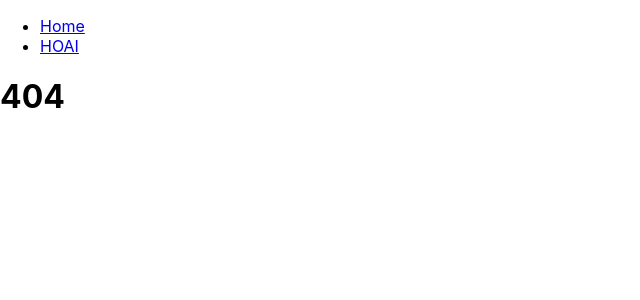
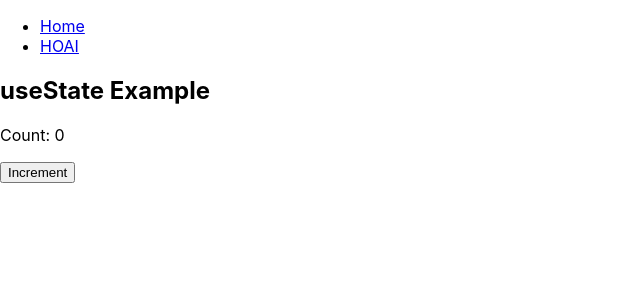
Before and after one commit to vfzac/vfpages, a React (Create React App) app: page /vfpages/HOAI in a window 1280 px wide. Before the commit this address had no page. Shown: the top 300 px of the page, without its empty margins (0-640 px from the left). Built offline with nearby package versions, Linux system fonts and the light colour scheme.

Commit message:
added test content for HOAI page

```diff
--- a/src/App.js
+++ b/src/App.js
@@ -8,9 +8,9 @@
 
 const App = () => {
   return (
-    <BrowserRouter>
-      <Routes>
-        <Route path="/" element={<Layout />}>
+    <BrowserRouter basename="/vfpages">
+      <Routes >
+        <Route  path="/" element={<Layout />}>
             <Route index element={<Home />} />
             <Route path="/HOAI" element={<HOAI />} />
             <Route path="*" element={<HOAI />} />
--- a/src/pages/HOAI.js
+++ b/src/pages/HOAI.js
@@ -1,5 +1,23 @@
+// HOAI.js
+
+import React, { useState } from 'react';
+
 const HOAI = () => {
-    return <h1>404</h1>;
+  // Define state variables using useState hook
+  const [count, setCount] = useState(0);
+
+  // Event handler to increment count
+  const incrementCount = () => {
+    setCount(count + 1);
   };
 
-  export default HOAI;
+  return (
+    <div>
+      <h2>useState Example</h2>
+      <p>Count: {count}</p>
+      <button onClick={incrementCount}>Increment</button>
+    </div>
+  );
+};
+
+export default HOAI;
```
